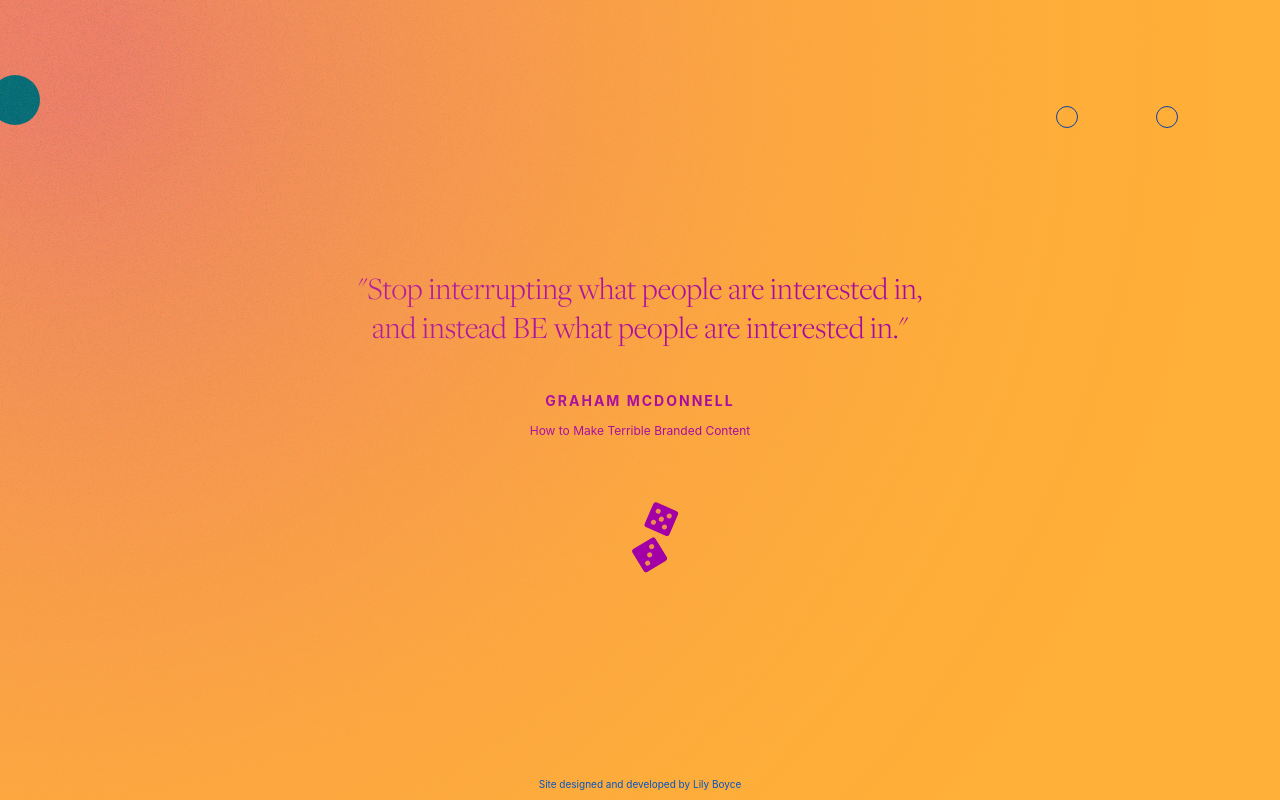
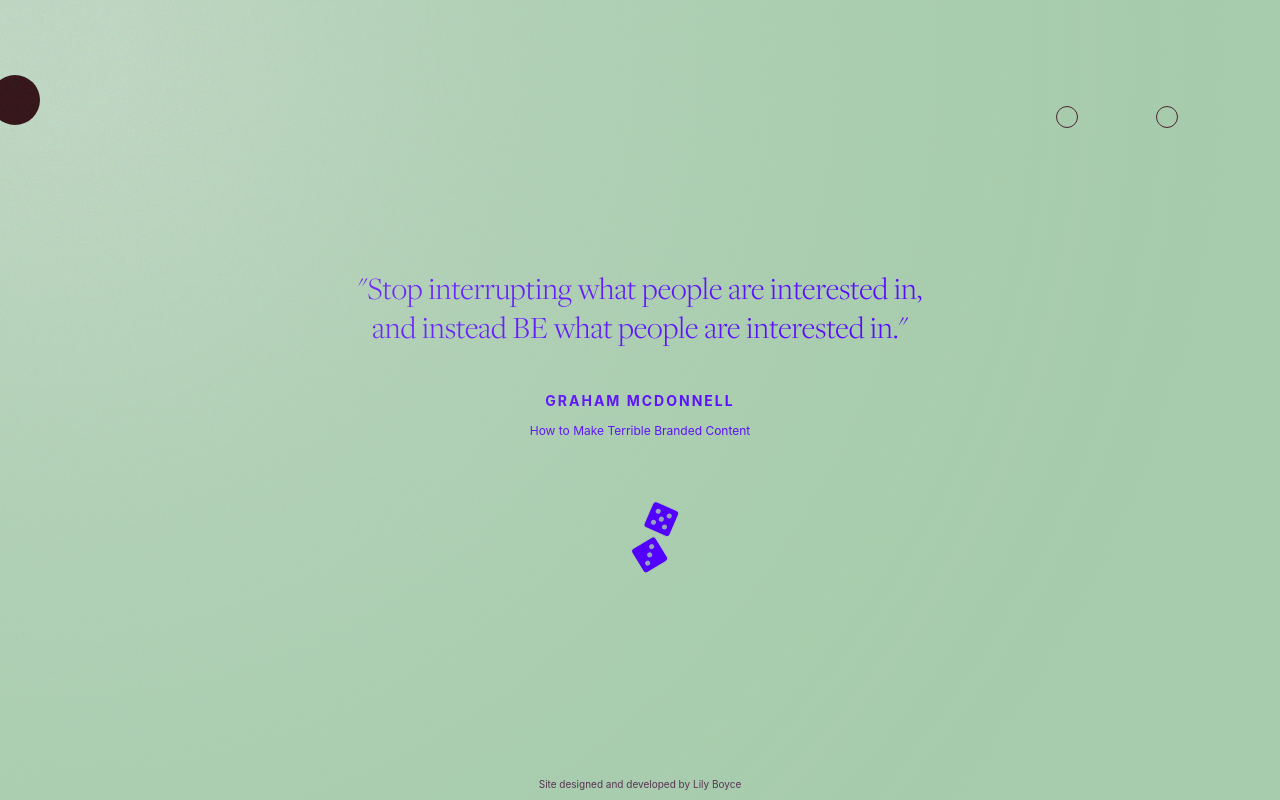
Before and after one commit to lilyboyce/lilyfolio, a React (Create React App) app: page /quotes in a window 1280 px wide. Built offline with nearby package versions, Linux system fonts and the light colour scheme.

Commit message:
routing redirects

```diff
--- a/src/sections/projects/Quotes.jsx
+++ b/src/sections/projects/Quotes.jsx
@@ -56,6 +56,8 @@ const Quotes = ({ classes }) => {
     { bg: "#FFE3B9", fg: "#5200FF" },
     { bg: "#FFB038", fg: "#A200A6" },
     { bg: "#A7CCAD", fg: "#5200FF" },
+    { bg: "#DBAEFF", fg: "#5200FF" },
+    { bg: "#C8CA59", fg: "#08291D" },
   ];
 
   // display a new quote on click, cycle through based on array length
@@ -83,7 +85,7 @@ const Quotes = ({ classes }) => {
     setRandomRoll2(gsap.utils.random(0, 5, 1));
     setColorPair(gsap.utils.random(0, colors.length - 1, 1));
     setBgShapePos([
-      gsap.utils.random(-500, 500, 1),
+      gsap.utils.random(-500, 1500, 1),
       gsap.utils.random(-500, 500, 1),
     ]);
   });
@@ -165,7 +167,7 @@ const Quotes = ({ classes }) => {
           />
         </div>
         <div className={classes.bgShape}>
-          <BGShape color={"hsla(337, 92%, 69%, 80%)"} radius="1250" />
+          <BGShape color={"hsla(0, 0%, 100%, 40%)"} radius="1250" />
         </div>
       </div>
     </div>
```
Also changed, not shown: 1 other file (tests, documents, lock files or other folders).
